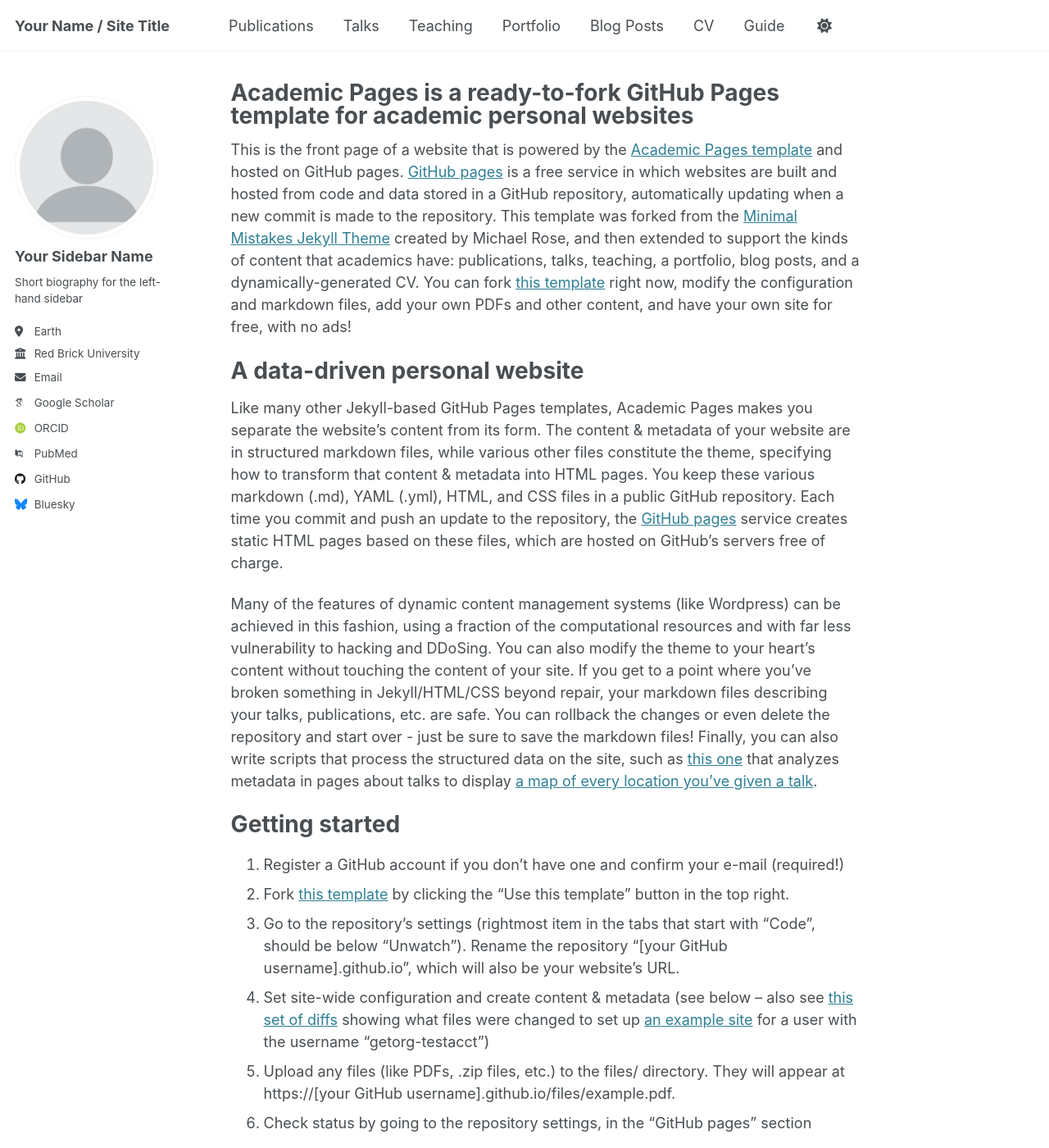
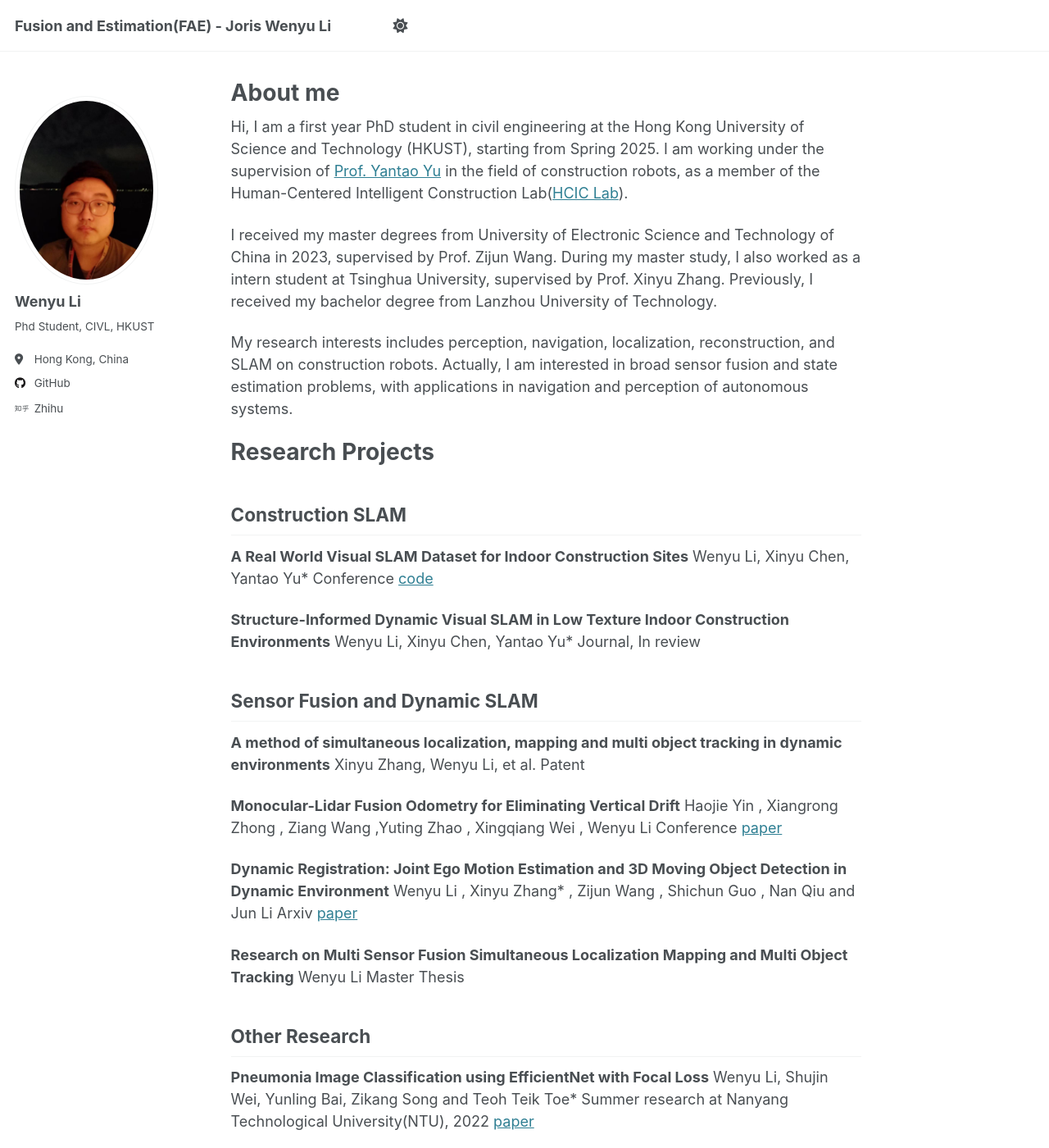
Before and after one commit to WenyuLWY/WenyuLWY.github.io, a Jekyll site: the page built from _pages/about.md, in a window 1280 px wide and 1400 px high. Shown: the whole window at 82% size. Built offline with Jekyll 4.4.1, drawn with Linux system fonts in a browser that asks for light colours; some web fonts are replaced; some of the changed text lies outside the part shown.

Commit message:
upload information

```diff
--- a/_config.yml
+++ b/_config.yml
@@ -9,35 +9,35 @@
 # Basic Site Settings
 locale                   : "en-US"
 site_theme               : "default"
-title                    : "Your Name / Site Title"
+title                    : "Fusion and Estimation(FAE) - Joris Wenyu Li"
 title_separator          : "-"
-name                     : &name "Your Name"
+name                     : &name "Wenyu Li"
 description              : &description "personal description"
-url                      : https://academicpages.github.io # the base hostname & protocol for your site e.g. "https://[your GitHub username].github.io"
+url                      : "https://wenyulwy.github.io" # the base hostname & protocol for your site e.g. "https://[your GitHub username].github.io"
 baseurl                  : "" # the subpath of your site, e.g. "/blog"
-repository               : "academicpages/academicpages.github.io"
+repository               : "WenyuLWY/WenyuLWY.github.io"
 
 # Site Author - The following control what appear as part of the author content on the side bar.
 #               If a field is blank the icon and link will not appear, otherwise it will be shown.
 #               Additional customization can be done by editing /_includes/author-profile.html
 author:
   # Biographic information
-  avatar           : "profile.png"
-  name             : "Your Sidebar Name"
+  avatar           : "wenyu.jpg"
+  name             : "Wenyu Li"
   pronouns         : # example: "she/her"
-  bio              : "Short biography for the left-hand sidebar"
-  location         : "Earth"
-  employer         : "Red Brick University"
+  bio              : "Phd Student, CIVL, HKUST"
+  location         : "Hong Kong, China"
+  employer         : # "Red Brick University"
   uri              : # URL
-  email            : "none@example.org"
+  email            : # "none@example.org"
 
   # Academic websites
   arxiv            : # URL - Update with the correct link to your profile
-  googlescholar    : "https://scholar.google.com/citations?user=PS_CX0AAAAAJ"
+  googlescholar    : #"https://scholar.google.com/citations?user=PS_CX0AAAAAJ"
   impactstory      : # URL
-  orcid            : "http://orcid.org/yourorcidurl"
+  orcid            : #"http://orcid.org/yourorcidurl"
   semantic         : # URL
-  pubmed           : "https://www.ncbi.nlm.nih.gov/pubmed/?term=john+snow"
+  pubmed           : #"https://www.ncbi.nlm.nih.gov/pubmed/?term=john+snow"
   researchgate     : # URL
   scopus           : # URL
 
@@ -50,7 +50,7 @@
   stackoverflow    : # User number or user number and name (i.e., use "1" or "1/jeff-atwood")
 
   # Social media
-  bluesky          : "bsky.app" # Replace this with you Bluesky username
+  bluesky          : #"bsky.app" # Replace this with you Bluesky username
   facebook         : # Username
   flickr           : # Username
   foursquare       : # Username
@@ -73,7 +73,7 @@
   wikipedia        : # Username
   xing             : # Username
   youtube          : # Username
-  zhihu            : # Username
+  zhihu            : "li-wen-yu-40-74"
 
 # Publication Category - The following the list of publication categories and their headings
 publication_category:
--- a/_pages/about.md
+++ b/_pages/about.md
@@ -1,49 +1,72 @@
 ---
 permalink: /
-title: "Academic Pages is a ready-to-fork GitHub Pages template for academic personal websites"
+title: "About me"
 author_profile: true
 redirect_from:
   - /about/
   - /about.html
 ---
 
-This is the front page of a website that is powered by the [Academic Pages template](https://github.com/academicpages/academicpages.github.io) and hosted on GitHub pages. [GitHub pages](https://pages.github.com) is a free service in which websites are built and hosted from code and data stored in a GitHub repository, automatically updating when a new commit is made to the repository. This template was forked from the [Minimal Mistakes Jekyll Theme](https://mmistakes.github.io/minimal-mistakes/) created by Michael Rose, and then extended to support the kinds of content that academics have: publications, talks, teaching, a portfolio, blog posts, and a dynamically-generated CV. You can fork [this template](https://github.com/academicpages/academicpages.github.io) right now, modify the configuration and markdown files, add your own PDFs and other content, and have your own site for free, with no ads!
+Hi, I am a first year PhD student in civil engineering at the Hong Kong University of Science and Technology (HKUST), starting from Spring 2025. I am working under the supervision of [Prof. Yantao Yu](https://ce.hkust.edu.hk/people/yantao-yu-yuyantao) in the field of construction robots, as a member of the Human-Centered Intelligent Construction Lab([HCIC Lab](https://yantaolab.github.io/)).
 
-A data-driven personal website
+I received my master degrees from University of Electronic Science and Technology of China in 2023, supervised by Prof. Zijun Wang. During my master study, I also worked as a intern student at Tsinghua University,  supervised by Prof. Xinyu Zhang. Previously, I received my bachelor degree from Lanzhou University of Technology.
+
+My research interests includes perception, navigation, localization, reconstruction, and SLAM on construction robots. Actually, I am interested in broad sensor fusion and state estimation problems, with applications in navigation and perception of autonomous systems.
+<!-- Previously, I worked as a Research Assistant at HKUST. During this period, I conducted research on developing visual SLAM algorithms in dynamic construction environments. -->
+<!-- Specifically, I started to research SLAM in my master study, focusing on multi object tracking and SLAM, where them can be regarded as a joint state estimation problem in dynamic environments. -->
+<!-- I am also interested in new sensors, like solid state lidar, infrared camera, 4D radar and event camera. -->
+
+Research Projects
 ======
-Like many other Jekyll-based GitHub Pages templates, Academic Pages makes you separate the website's content from its form. The content & metadata of your website are in structured markdown files, while various other files constitute the theme, specifying how to transform that content & metadata into HTML pages. You keep these various markdown (.md), YAML (.yml), HTML, and CSS files in a public GitHub repository. Each time you commit and push an update to the repository, the [GitHub pages](https://pages.github.com/) service creates static HTML pages based on these files, which are hosted on GitHub's servers free of charge.
 
-Many of the features of dynamic content management systems (like Wordpress) can be achieved in this fashion, using a fraction of the computational resources and with far less vulnerability to hacking and DDoSing. You can also modify the theme to your heart's content without touching the content of your site. If you get to a point where you've broken something in Jekyll/HTML/CSS beyond repair, your markdown files describing your talks, publications, etc. are safe. You can rollback the changes or even delete the repository and start over - just be sure to save the markdown files! Finally, you can also write scripts that process the structured data on the site, such as [this one](https://github.com/academicpages/academicpages.github.io/blob/master/talkmap.ipynb) that analyzes metadata in pages about talks to display [a map of every location you've given a talk](https://academicpages.github.io/talkmap.html).
+Construction SLAM
+------
 
-Getting started
+**A Real World Visual SLAM Dataset for Indoor Construction Sites**
+Wenyu Li, Xinyu Chen, Yantao Yu*
+Conference
+[code](https://github.com/WenyuLWY/HCIC-Construction-VSLAM-Dataset)
+
+**Structure-Informed Dynamic Visual SLAM in Low Texture Indoor Construction Environments**
+Wenyu Li, Xinyu Chen, Yantao Yu*
+Journal, In review
+
+Sensor Fusion and Dynamic SLAM
+------
+**A method of simultaneous localization, mapping and multi object tracking in dynamic environments**
+Xinyu Zhang, Wenyu Li, et al.
+Patent
+
+**Monocular-Lidar Fusion Odometry for Eliminating Vertical Drift**
+Haojie Yin , Xiangrong Zhong , Ziang Wang ,Yuting Zhao , Xingqiang Wei , Wenyu Li
+Conference
+[paper](https://ieeexplore.ieee.org/abstract/document/10275244)
+
+**Dynamic Registration: Joint Ego Motion Estimation and 3D Moving Object Detection in Dynamic Environment**
+Wenyu Li , Xinyu Zhang* , Zijun Wang , Shichun Guo , Nan Qiu and Jun Li
+Arxiv
+[paper](https://arxiv.org/abs/2204.12769)
+
+**Research on Multi Sensor Fusion Simultaneous Localization Mapping and Multi Object Tracking**
+Wenyu Li
+Master Thesis
+
+Other Research
+------
+**Pneumonia Image Classification using EfficientNet with Focal Loss**
+Wenyu Li, Shujin Wei, Yunling Bai, Zikang Song and Teoh Teik Toe*
+Summer research at Nanyang Technological University(NTU), 2022
+[paper](http://WenyuLWY.github.io/files/ICITBE.pdf)
+
+**Impact Analysis of Inference Time Attack of Perception Sensors on Autonomous Vehicles**
+Hanlin Chen, Simin Chen, Wenyu Li, Wei Yang, Yiheng Feng
+Transportation Research Board (TRB)
+Summer research at The University of Texas at Dallas(UT Dallas), 2023
+[paper](http://WenyuLWY.github.io/files/TRB.pdf)
+
+Contact
 ======
-1. Register a GitHub account if you don't have one and confirm your e-mail (required!)
-1. Fork [this template](https://github.com/academicpages/academicpages.github.io) by clicking the "Use this template" button in the top right.
-1. Go to the repository's settings (rightmost item in the tabs that start with "Code", should be below "Unwatch"). Rename the repository "[your GitHub username].github.io", which will also be your website's URL.
-1. Set site-wide configuration and create content & metadata (see below -- also see [this set of diffs](http://archive.is/3TPas) showing what files were changed to set up [an example site](https://getorg-testacct.github.io) for a user with the username "getorg-testacct")
-1. Upload any files (like PDFs, .zip files, etc.) to the files/ directory. They will appear at https://[your GitHub username].github.io/files/example.pdf.
-1. Check status by going to the repository settings, in the "GitHub pages" section
-
-Site-wide configuration
-------
-The main configuration file for the site is in the base directory in [_config.yml](https://github.com/academicpages/academicpages.github.io/blob/master/_config.yml), which defines the content in the sidebars and other site-wide features. You will need to replace the default variables with ones about yourself and your site's github repository. The configuration file for the top menu is in [_data/navigation.yml](https://github.com/academicpages/academicpages.github.io/blob/master/_data/navigation.yml). For example, if you don't have a portfolio or blog posts, you can remove those items from that navigation.yml file to remove them from the header.
-
-Create content & metadata
-------
-For site content, there is one markdown file for each type of content, which are stored in directories like _publications, _talks, _posts, _teaching, or _pages. For example, each talk is a markdown file in the [_talks directory](https://github.com/academicpages/academicpages.github.io/tree/master/_talks). At the top of each markdown file is structured data in YAML about the talk, which the theme will parse to do lots of cool stuff. The same structured data about a talk is used to generate the list of talks on the [Talks page](https://academicpages.github.io/talks), each [individual page](https://academicpages.github.io/talks/2012-03-01-talk-1) for specific talks, the talks section for the [CV page](https://academicpages.github.io/cv), and the [map of places you've given a talk](https://academicpages.github.io/talkmap.html) (if you run this [python file](https://github.com/academicpages/academicpages.github.io/blob/master/talkmap.py) or [Jupyter notebook](https://github.com/academicpages/academicpages.github.io/blob/master/talkmap.ipynb), which creates the HTML for the map based on the contents of the _talks directory).
-
-**Markdown generator**
-
-The repository includes [a set of Jupyter notebooks](https://github.com/academicpages/academicpages.github.io/tree/master/markdown_generator
-) that converts a CSV containing structured data about talks or presentations into individual markdown files that will be properly formatted for the Academic Pages template. The sample CSVs in that directory are the ones I used to create my own personal website at stuartgeiger.com. My usual workflow is that I keep a spreadsheet of my publications and talks, then run the code in these notebooks to generate the markdown files, then commit and push them to the GitHub repository.
-
-How to edit your site's GitHub repository
-------
-Many people use a git client to create files on their local computer and then push them to GitHub's servers. If you are not familiar with git, you can directly edit these configuration and markdown files directly in the github.com interface. Navigate to a file (like [this one](https://github.com/academicpages/academicpages.github.io/blob/master/_talks/2012-03-01-talk-1.md) and click the pencil icon in the top right of the content preview (to the right of the "Raw | Blame | History" buttons). You can delete a file by clicking the trashcan icon to the right of the pencil icon. You can also create new files or upload files by navigating to a directory and clicking the "Create new file" or "Upload files" buttons.
-
-Example: editing a markdown file for a talk
-![Editing a markdown file for a talk](/images/editing-talk.png)
-
-For more info
-------
-More info about configuring Academic Pages can be found in [the guide](https://academicpages.github.io/markdown/), the [growing wiki](https://github.com/academicpages/academicpages.github.io/wiki), and you can always [ask a question on GitHub](https://github.com/academicpages/academicpages.github.io/discussions). The [guides for the Minimal Mistakes theme](https://mmistakes.github.io/minimal-mistakes/docs/configuration/) (which this theme was forked from) might also be helpful.
+If you wish to contact me, please send me an email at:
+wenyu [dot] li [dot] cn [at] gmail [dot] com
+or
+wlief [at] connect [dot] ust [dot] hk
```
Also changed, not shown: _data/navigation.yml (+14 -14 lines), images/wenyu.jpg (added), 3 other files.
